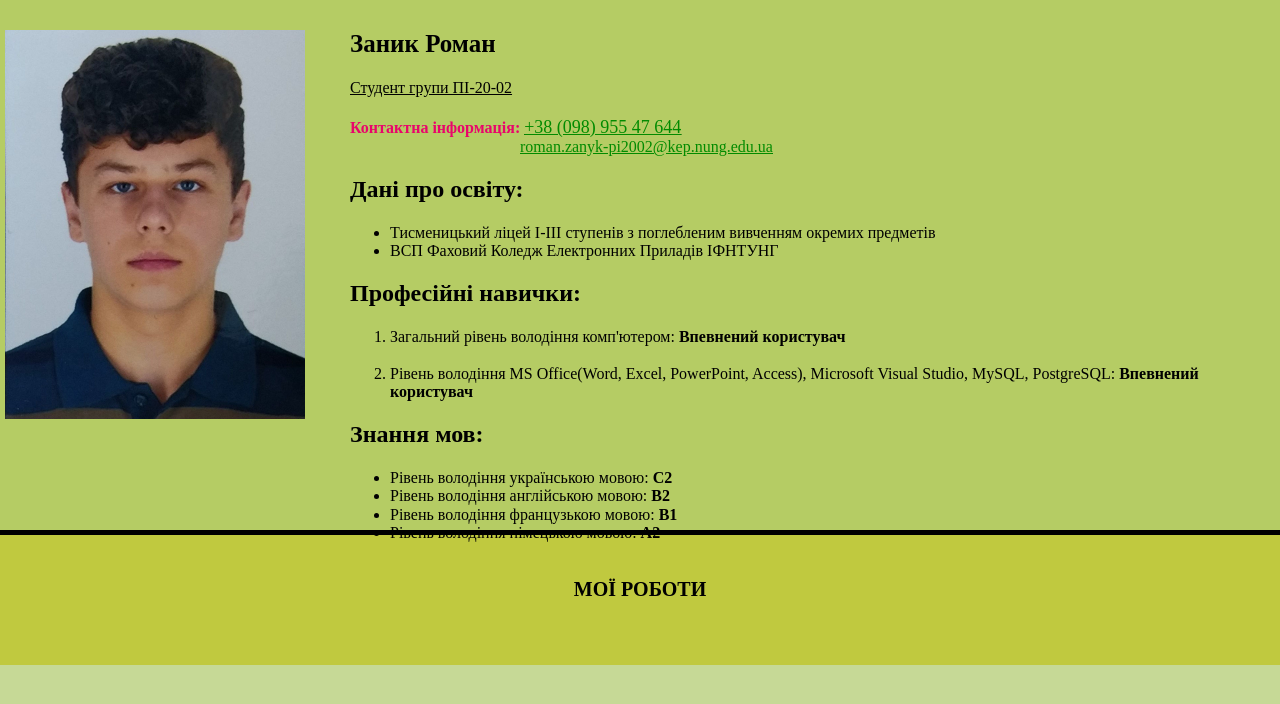
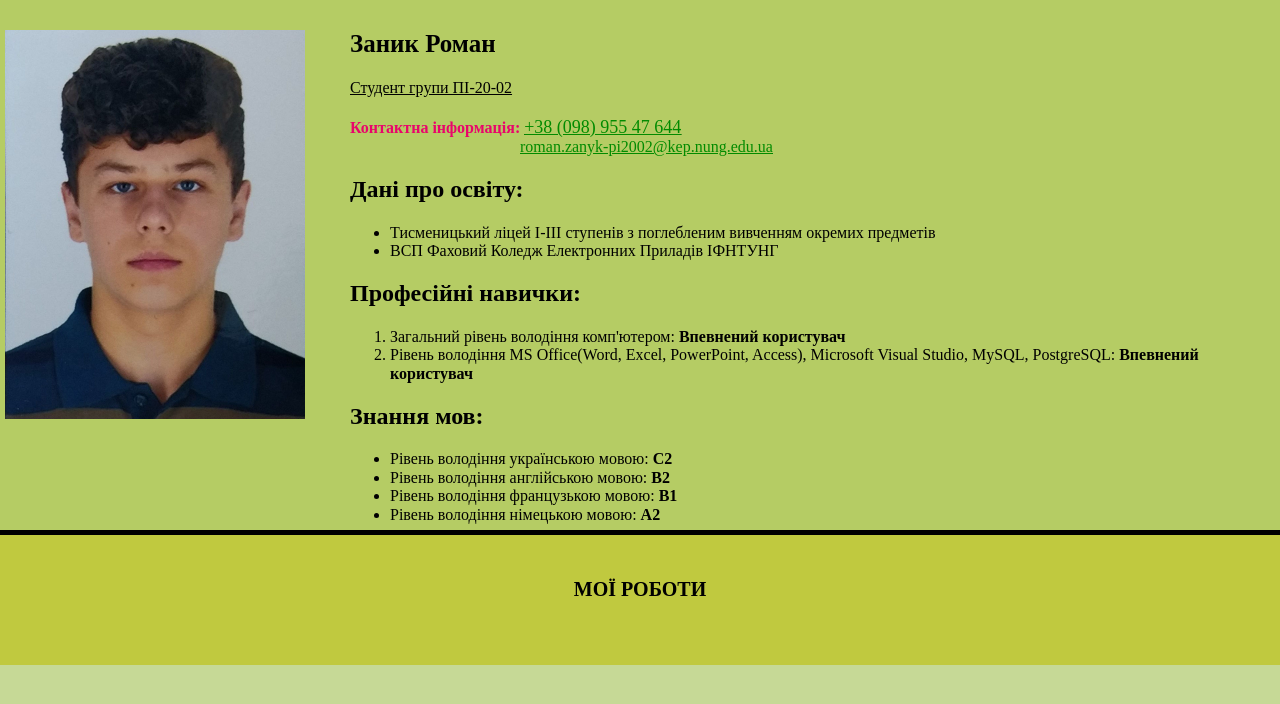
Before and after one commit to RomanZanyk/LR1, a plain HTML site: page index.html in a window 1280 px wide. Drawn offline with Linux system fonts and the light colour scheme.

Commit message:
Update index.html

```diff
--- a/index.html
+++ b/index.html
@@ -28,7 +28,7 @@
                     </ul>
                     <h2>Професійні навички:</h2>
                     <ol>
-                        <li>Загальний рівень володіння комп'ютером: <span class="bold">Впевнений користувач</span></li> <br>
+                        <li>Загальний рівень володіння комп'ютером: <span class="bold">Впевнений користувач</span></li>
                         <li>Рівень володіння MS Office(Word, Exсel, PowerPoint, Access), Microsoft Visual Studio, MySQL, PostgreSQL: <span class="bold">Впевнений користувач</span></li>
                     </ol>
                     <h2>Знання мов:</h2>
```
